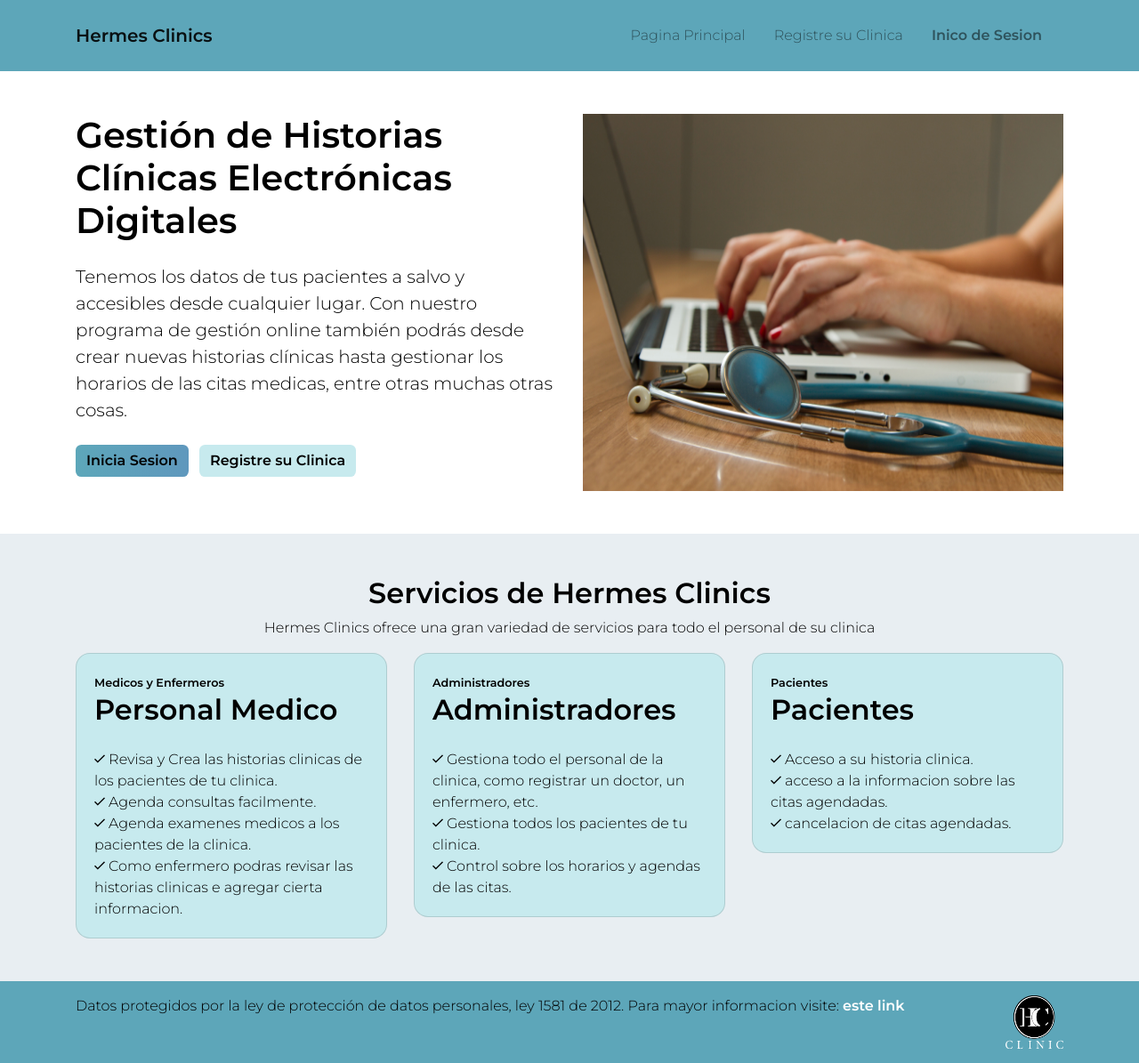
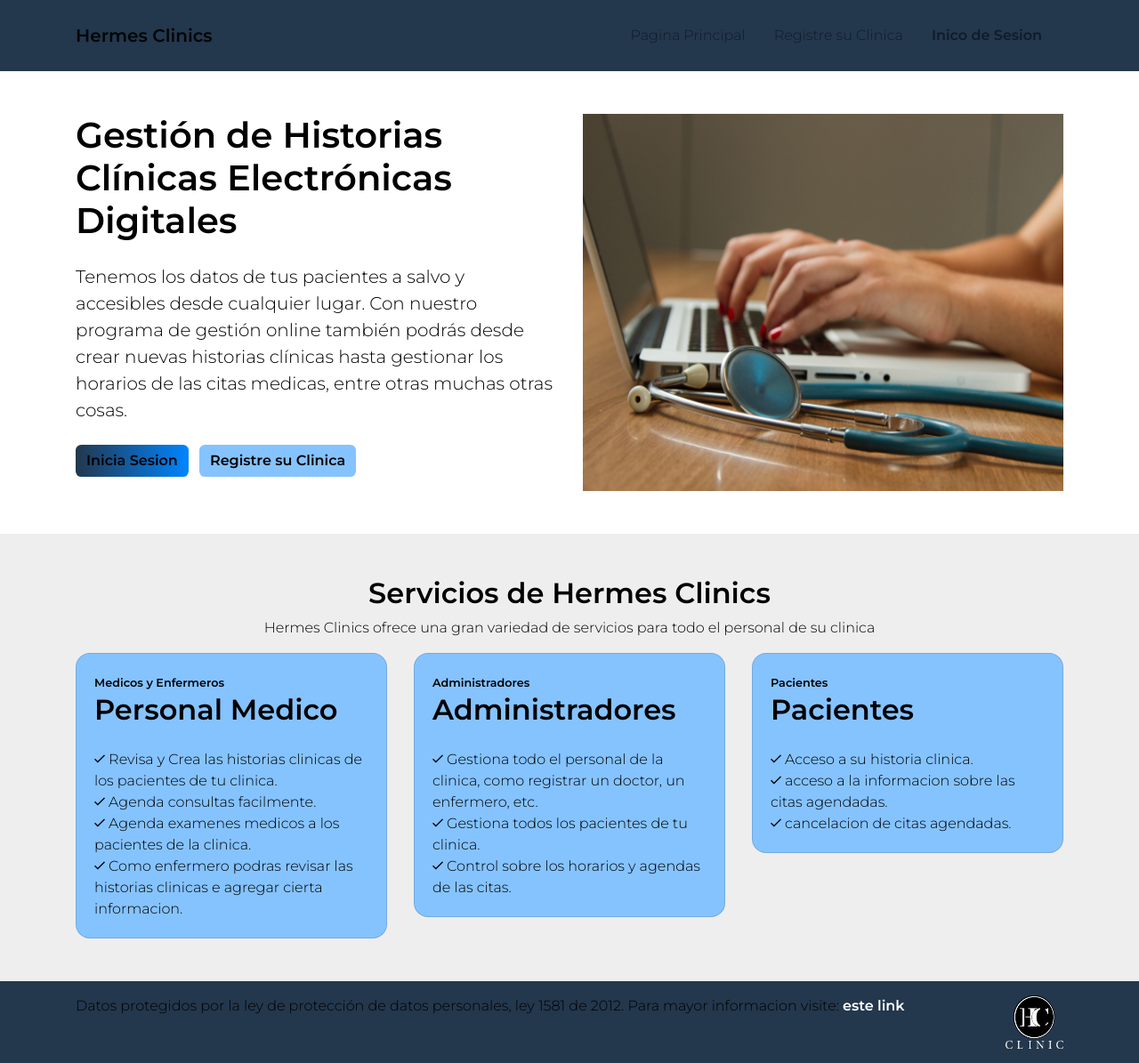
Before and after one commit to juaca2009/GestorHistoriasClinicas, a Flask app: page / in a window 1280 px wide. Shown: the whole page at 89% size. Run offline with Flask 2, Linux system fonts and the light colour scheme.

Commit message:
cambio paleta de colores

```diff
--- a/sistema_gestor_historias_clinicas/static/css/home.css
+++ b/sistema_gestor_historias_clinicas/static/css/home.css
@@ -1,9 +1,9 @@
 :root{
-    --blue: rgba(73, 156, 177, 0.891);
-    --blue-x: rgba(37, 114, 165, 0.733);
-    --light-blue: #c7eaee;
+    --blue: #23374d;
+    --blue-x: #0085FF;
+    --light-blue: #85c3FF;
     --white: #ffffff;
-    --white-x: #e8eef2;
+    --white-x: #EEEEEE;
     --black: rgb(0, 0, 0);
 }
 
```
